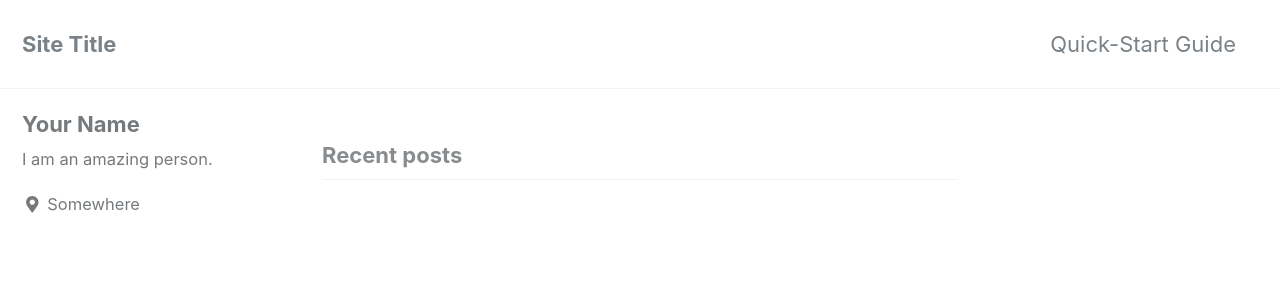
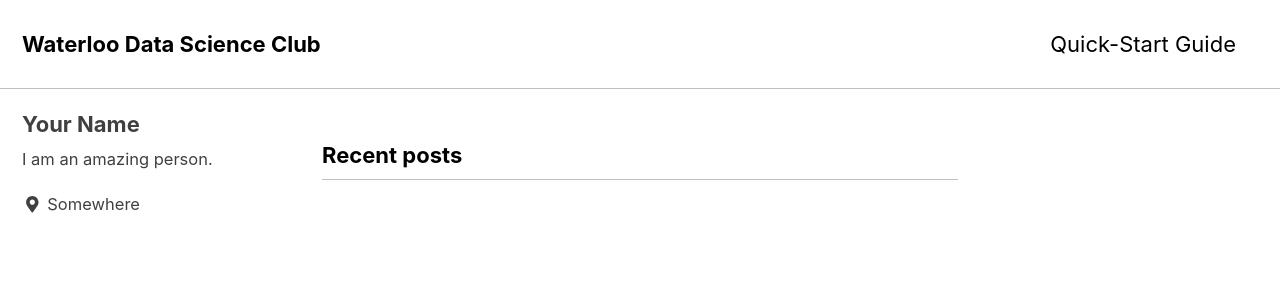
Before and after one commit to Waterloo-Data-Science-Club/waterloodatascience, a Jekyll site: the page built from index.html, in a window 1280 px wide and 900 px high. Shown: the top 300 px of the window. Built offline with Jekyll 4.4.1, drawn with Linux system fonts in a browser that asks for light colours; nearby versions of some CDN libraries; the list of posts is cut into pages by our own code; some of the changed text lies outside the part shown.

Commit message:
updated jekyll

```diff
--- a/_config.yml
+++ b/_config.yml
@@ -12,14 +12,14 @@
 
 # theme                  : "minimal-mistakes-jekyll"
 # remote_theme           : "mmistakes/minimal-mistakes"
-minimal_mistakes_skin    : "default" # "air", "aqua", "contrast", "dark", "dirt", "neon", "mint", "plum", "sunrise"
+minimal_mistakes_skin    : "contrast" #"default", "air", "aqua", "contrast", "dark", "dirt", "neon", "mint", "plum", "sunrise"
 
 # Site Settings
 locale                   : "en-US"
-title                    : "Site Title"
+title                    : "Waterloo Data Science Club"
 title_separator          : "-"
-name                     : "Your Name"
-description              : "An amazing website."
+name                     : "Waterloo Data Science"
+description              : "The University of Waterloo's Data Science Club website."
 url                      : # the base hostname & protocol for your site e.g. "https://mmistakes.github.io"
 baseurl                  : # the subpath of your site, e.g. "/blog"
 repository               : # GitHub username/repo-name e.g. "mmistakes/minimal-mistakes"
```
